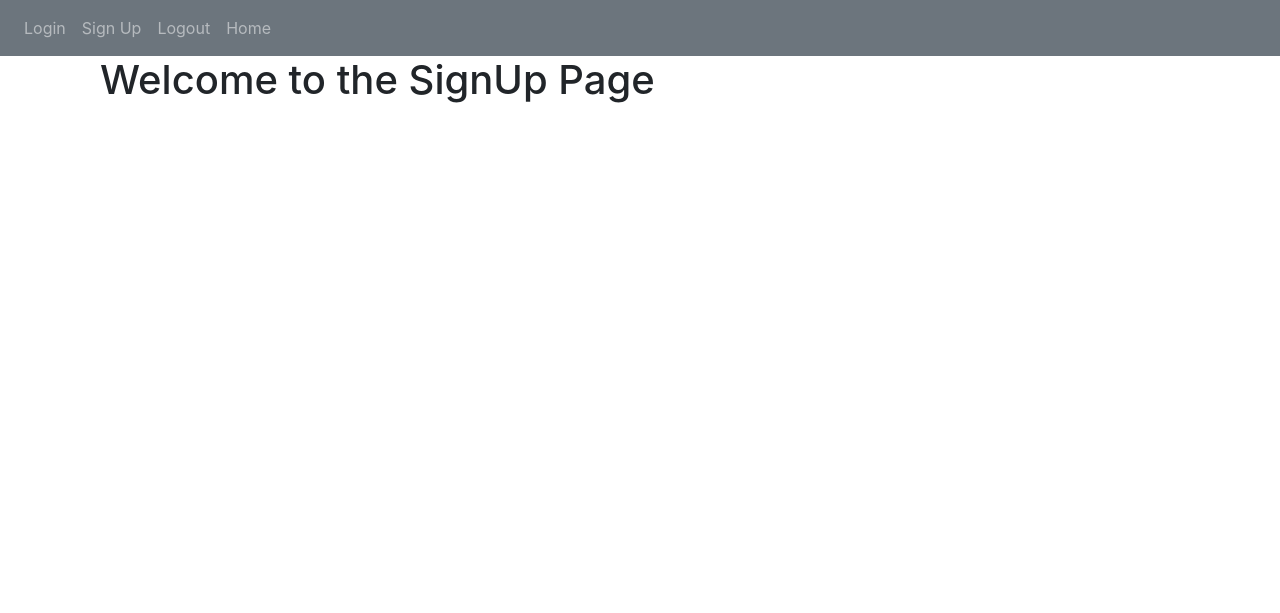
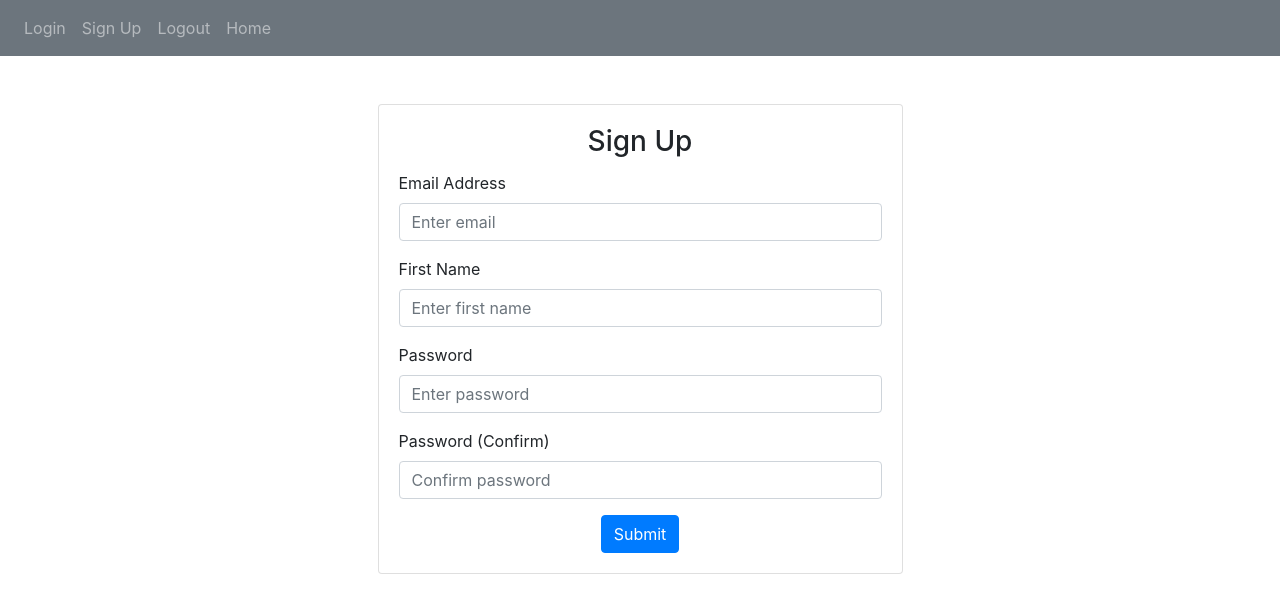
Before and after one commit to benkivuva/flask-app, a Flask app: template website/templates/signup.html in a window 1280 px wide. Shown: the top 613 px of the page. Run offline with Flask 3, Linux system fonts and the light colour scheme; the template is opened without the code that fills it, so the values that code supplies are empty; some libraries are stand-ins or nearby versions.

Commit message:
added signup page

```diff
--- a/website/auth.py
+++ b/website/auth.py
@@ -29,7 +29,7 @@ def logout():
     return "<p>Log Out</p>"
 
 
-@auth.route('/signup')
+@auth.route('/sign-up')
 def sign_up():
     """
     Display the sign-up page.
--- a/website/templates/signup.html
+++ b/website/templates/signup.html
@@ -1,9 +1,62 @@
 {% extends "base.html" %}
 
-{% block title %}sign-up{% endblock %}
+{% block title %}Sign Up{% endblock %}
 
 {% block content %}
-<div class="container">
-  <h1>Welcome to the SignUp Page</h1>
+<div class="container mt-5">
+    <div class="row justify-content-center">
+        <div class="col-md-6">
+            <div class="card">
+                <div class="card-body">
+                    <h3 class="card-title text-center">Sign Up</h3>
+                    <form method="POST">
+                        <div class="form-group">
+                            <label for="email">Email Address</label>
+                            <input
+                                type="email"
+                                class="form-control"
+                                id="email"
+                                name="email"
+                                placeholder="Enter email"
+                            />
+                        </div>
+                        <div class="form-group">
+                            <label for="firstName">First Name</label>
+                            <input
+                                type="text"
+                                class="form-control"
+                                id="firstName"
+                                name="firstName"
+                                placeholder="Enter first name"
+                            />
+                        </div>
+                        <div class="form-group">
+                            <label for="password1">Password</label>
+                            <input
+                                type="password"
+                                class="form-control"
+                                id="password1"
+                                name="password1"
+                                placeholder="Enter password"
+                            />
+                        </div>
+                        <div class="form-group">
+                            <label for="password2">Password (Confirm)</label>
+                            <input
+                                type="password"
+                                class="form-control"
+                                id="password2"
+                                name="password2"
+                                placeholder="Confirm password"
+                            />
+                        </div>
+                        <div class="text-center">
+                            <button type="submit" class="btn btn-primary">Submit</button>
+                        </div>
+                    </form>
+                </div>
+            </div>
+        </div>
+    </div>
 </div>
 {% endblock %}
```
